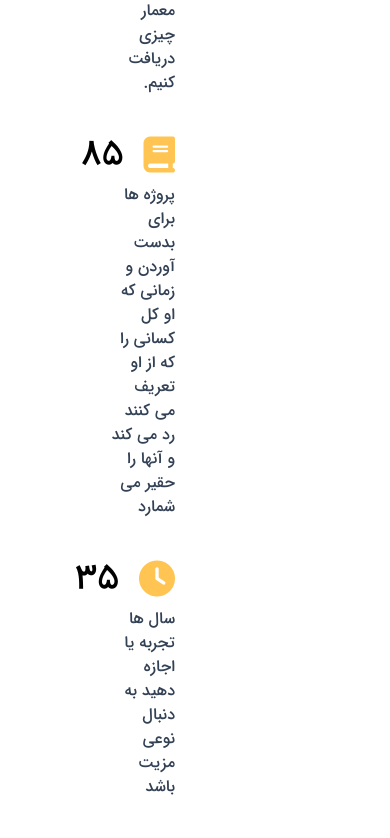
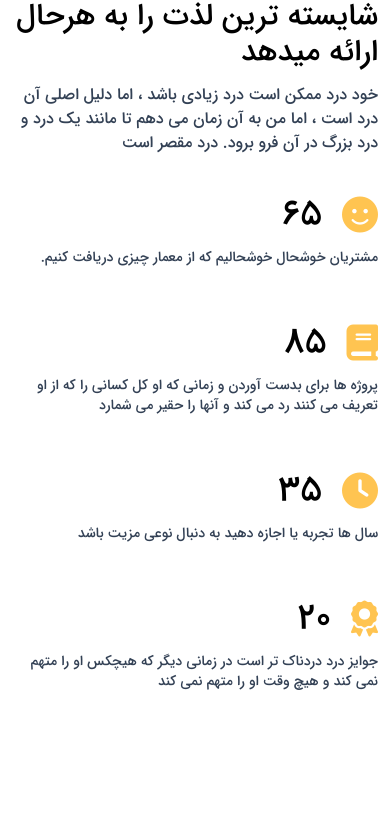
Before and after one commit to salehMb1999/kasuka, a React (Vite) app: page / in a window 390 px wide. Shown: the part 10749-11587 px from the top of the page. After the commit the page ends 11520 px from the top, so only its background shows below. Built offline with nearby package versions, Linux system fonts and the light colour scheme.

Commit message:
finished counts section with responsive completely :)

```diff
--- a/src/counts/counts.jsx
+++ b/src/counts/counts.jsx
@@ -1,9 +1,9 @@
 export default function Counts() {
   return (
     <div className="container mx-auto px-3 py-20 font-iranSansMed">
-      <div className="flex items-start justify-between gap-10">
-        <div className="h-[500px] w-1/2 bg-[url('/src/public/images/counts-img.jpg')] bg-cover bg-center bg-no-repeat lg:w-1/2"></div>
-        <div className="flex w-1/2 flex-col justify-start gap-10 pt-5">
+      <div className="flex flex-col items-start justify-between gap-2 lg:flex-row lg:gap-10">
+        <div className="h-[500px] w-full bg-[url('/src/public/images/counts-img.jpg')] bg-cover bg-center bg-no-repeat lg:w-1/2"></div>
+        <div className="flex w-full flex-col justify-start gap-10 pt-5 lg:w-1/2">
           <div className="flex flex-col justify-start gap-3">
             <h2 className="text-3xl">
               شایسته ترین لذت را به هرحال ارائه میدهد
@@ -14,41 +14,41 @@ export default function Counts() {
               درد مقصر است
             </p>
           </div>
-          <div className="flex flex-wrap justify-start gap-10">
-            <div className="flex w-2/5 flex-col gap-2">
+          <div className="flex flex-col flex-wrap justify-between gap-14 md:flex-row md:gap-5">
+            <div className="flex w-full flex-col gap-3 md:w-2/5 md:gap-2">
               <div className="flex items-center justify-start gap-5 text-4xl">
                 <i className="fas fa-smile selected"></i>
                 <p>65</p>
               </div>
-              <p className="text-slate-700">
+              <p className="text-sm text-slate-700 lg:text-base">
                 مشتریان خوشحال خوشحالیم که از معمار چیزی دریافت کنیم.
               </p>
             </div>
-            <div className="flex w-2/5 flex-col gap-2">
+            <div className="flex w-full flex-col gap-3 md:w-2/5 md:gap-2">
               <div className="flex items-center justify-start gap-5 text-4xl">
                 <i className="fa fa-book selected" aria-hidden="true"></i>
                 <p>85</p>
               </div>
-              <p className="text-slate-700">
+              <p className="text-sm text-slate-700 lg:text-base">
                 پروژه ها برای بدست آوردن و زمانی که او کل کسانی را که از او
                 تعریف می کنند رد می کند و آنها را حقیر می شمارد
               </p>
             </div>
-            <div className="flex w-2/5 flex-col gap-2">
+            <div className="flex w-full flex-col gap-3 md:w-2/5 md:gap-2">
               <div className="flex items-center justify-start gap-5 text-4xl">
                 <i className="fas fa-clock selected"></i>
                 <p>35</p>
               </div>
-              <p className="text-slate-700">
+              <p className="text-sm text-slate-700 lg:text-base">
                 سال ها تجربه یا اجازه دهید به دنبال نوعی مزیت باشد
               </p>
             </div>
-            <div className="flex w-2/5 flex-col gap-2">
+            <div className="flex w-full flex-col gap-3 md:w-2/5 md:gap-2">
               <div className="flex items-center justify-start gap-5 text-4xl">
                 <i className="fas fa-award selected"></i>
                 <p>20</p>
               </div>
-              <p className="text-slate-700">
+              <p className="text-sm text-slate-700 lg:text-base">
                 جوایز درد دردناک تر است در زمانی دیگر که هیچکس او را متهم نمی
                 کند و هیچ وقت او را متهم نمی کند
               </p>
```
